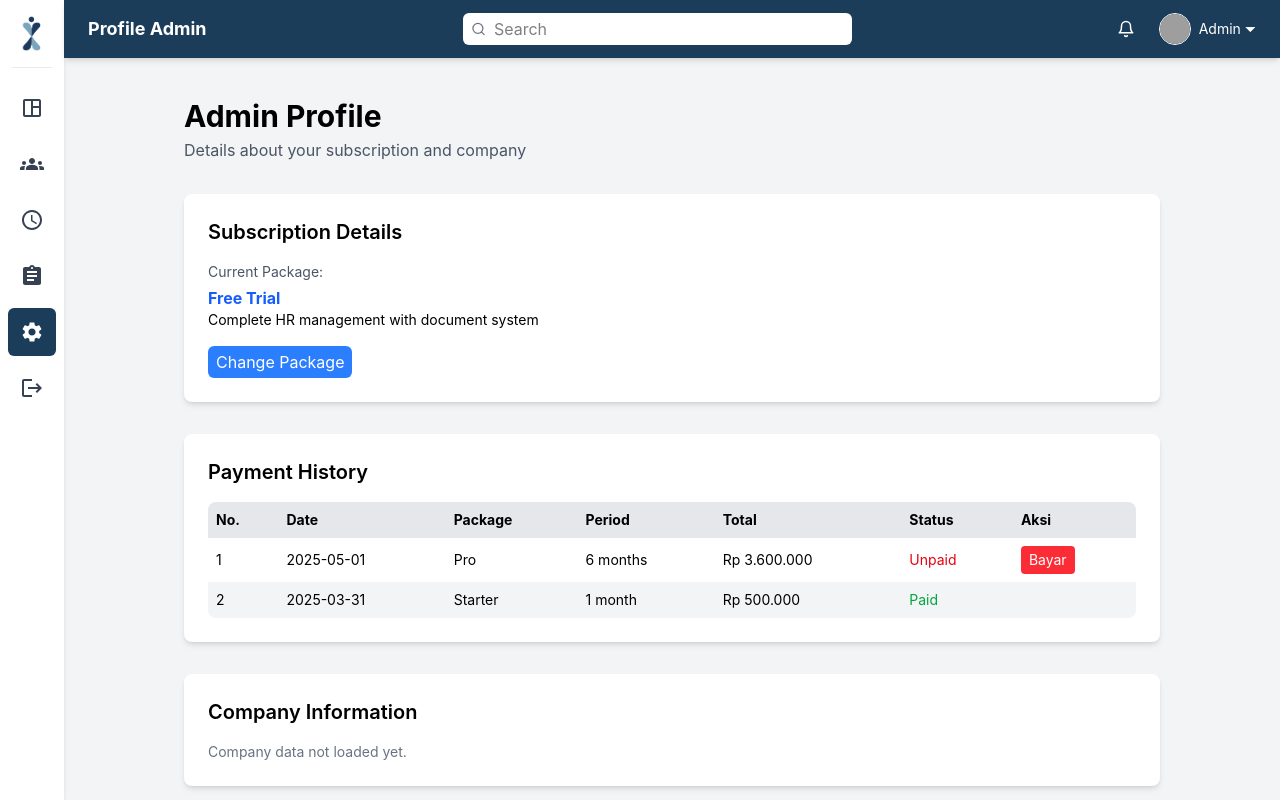
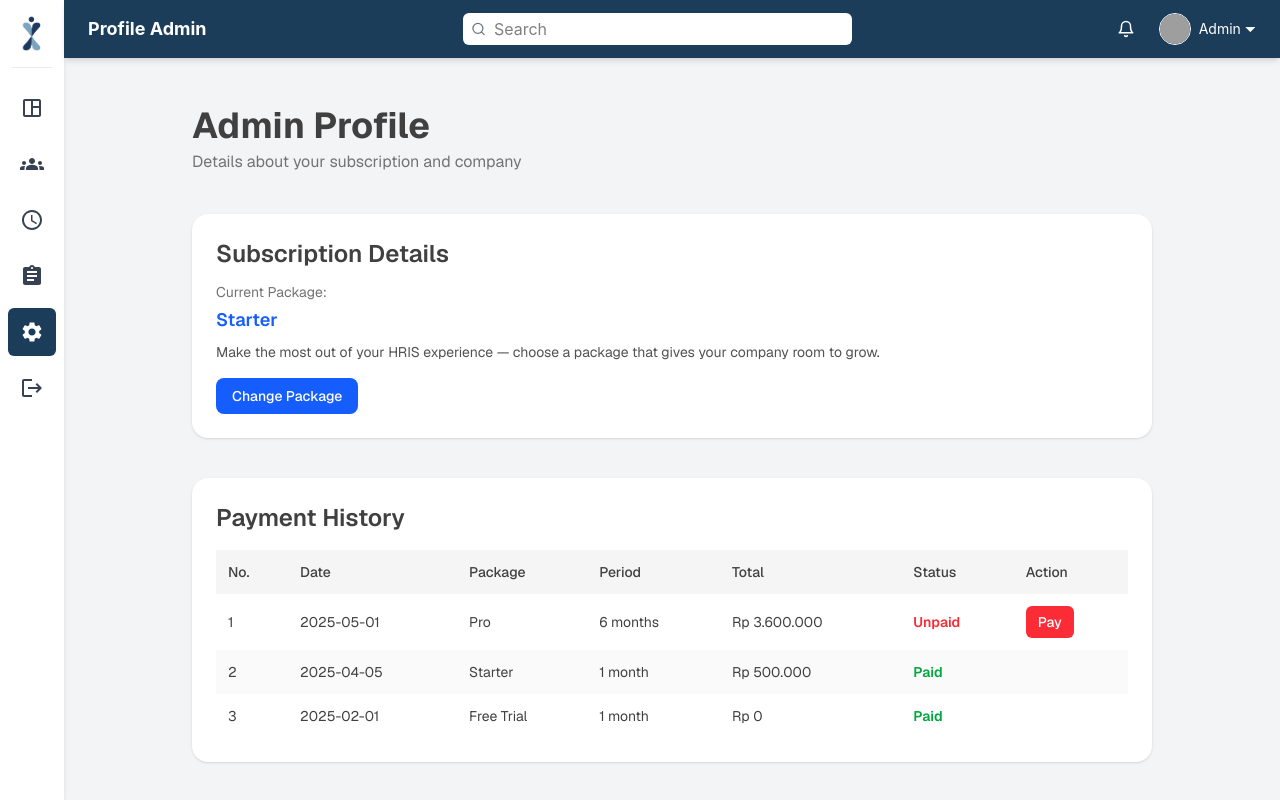
Before and after one commit to yumarakhas/PBL_CMLABS, a Next.js app in the folder hris-frontend/: page /admin/profile-admin in a window 1280 px wide. Shown: the top 800 px of the page. Built offline with nearby package versions, Linux system fonts and the light colour scheme; no server answers; grey boxes are pictures that could not be loaded.

Commit message:
update frontend

```diff
--- a/hris-frontend/package.json
+++ b/hris-frontend/package.json
@@ -12,9 +12,9 @@
     "@radix-ui/react-slot": "^1.2.3",
     "aos": "^2.3.4",
     "axios": "^1.9.0",
-    "cookies-next": "^6.0.0",
     "class-variance-authority": "^0.7.1",
     "clsx": "^2.1.1",
+    "cookies-next": "^6.0.0",
     "emailjs-com": "^3.2.0",
     "file-saver": "^2.0.5",
     "file-server": "^2.2.1",
--- a/hris-frontend/src/app/admin/profile-admin/page.tsx
+++ b/hris-frontend/src/app/admin/profile-admin/page.tsx
@@ -2,8 +2,6 @@
 
 import { useEffect, useState } from 'react'
 import { useRouter } from 'next/navigation'
-
-
 
 type Company = {
   name: string
@@ -16,8 +14,8 @@ type Company = {
 
 export default function AdminProfile() {
   const [company, setCompany] = useState<Company | null>(null)
+  const router = useRouter()
 
-  // Dummy payment data
   const payments = [
     {
       id: 1,
@@ -29,16 +27,21 @@ export default function AdminProfile() {
     },
     {
       id: 2,
-      orderDate: '2025-03-31',
+      orderDate: '2025-04-05',
       package: 'Starter',
       period: '1 month',
       total: 'Rp 500.000',
       status: 'Paid',
     },
+    {
+      id: 3,
+      orderDate: '2025-02-01',
+      package: 'Free Trial',
+      period: '1 month',
+      total: 'Rp 0',
+      status: 'Paid',
+    },
   ];
-
-  const router = useRouter()
-
 
   useEffect(() => {
     fetch('http://localhost:8000/api/companies/1')
@@ -50,56 +53,63 @@ export default function AdminProfile() {
   }, [])
 
   return (
-  <div className="max-w-5xl mx-auto p-6 space-y-8">
+    <div className="max-w-5xl mx-auto p-8 space-y-10 text-neutral-700 font-sans">
       {/* Admin Section */}
-      <div className="space-y-1">
-        <h1 className="text-3xl font-bold">Admin Profile</h1>
-        <p className="text-gray-600">Details about your subscription and company</p>
+      <div>
+        <h1 className="text-4xl font-bold mb-1">Admin Profile</h1>
+        <p className="text-base text-neutral-500">Details about your subscription and company</p>
       </div>
 
       {/* Subscription Info */}
-      <div className="bg-white rounded-lg shadow-md p-6">
-        <h2 className="text-xl font-semibold mb-4">Subscription Details</h2>
-        <p className="text-sm text-gray-600 mb-1">Current Package:</p>
-        <p className="font-bold text-blue-600">Free Trial</p>
-        <p className="text-sm mb-4">Complete HR management with document system</p>
-        <button onClick={() => router.push('/package-plans')} className="px-2 py-1 bg-blue-500 text-white rounded-md cursor-pointer hover:bg-blue-600 transition">
+      <div className="bg-white rounded-2xl shadow p-6">
+        <h2 className="text-2xl font-semibold mb-3">Subscription Details</h2>
+        <p className="text-sm text-neutral-500 mb-1">Current Package:</p>
+        <p className="font-semibold text-blue-600 text-lg mb-2">Starter</p>
+        <p className="text-sm text-neutral-600 mb-4">
+          Make the most out of your HRIS experience — choose a package that gives your company room to grow.
+        </p>
+        <button
+          onClick={() => router.push('/package-plans')}
+          className="px-4 py-2 text-sm font-medium bg-blue-600 text-white rounded-lg hover:bg-blue-700 transition-colors"
+        >
           Change Package
         </button>
-
       </div>
 
       {/* Payment History */}
-      <div className="bg-white rounded-lg shadow-md p-6">
-        <h2 className="text-xl font-semibold mb-4">Payment History</h2>
-        <table className="w-full text-sm rounded-lg overflow-hidden">
+      <div className="bg-white rounded-2xl shadow p-6">
+        <h2 className="text-2xl font-semibold mb-4">Payment History</h2>
+        <div className="overflow-x-auto">
+          <table className="w-full text-sm">
             <thead>
-            <tr className="bg-gray-200 text-left">
-              <th className="p-2">No.</th>
-              <th className="p-2">Date</th>
-              <th className="p-2">Package</th>
-              <th className="p-2">Period</th>
-              <th className="p-2">Total</th>
-              <th className="p-2">Status</th>
-              <th className="p-2">Aksi</th>
+              <tr className="bg-neutral-100 text-left">
+                <th className="p-3 font-medium">No.</th>
+                <th className="p-3 font-medium">Date</th>
+                <th className="p-3 font-medium">Package</th>
+                <th className="p-3 font-medium">Period</th>
+                <th className="p-3 font-medium">Total</th>
+                <th className="p-3 font-medium">Status</th>
+                <th className="p-3 font-medium">Action</th>
               </tr>
             </thead>
             <tbody>
               {payments.map((item) => (
-              <tr key={item.id} className="even:bg-gray-100">
-                <td className="p-2">{item.id}</td>
-                <td className="p-2">{item.orderDate}</td>
-                <td className="p-2">{item.package}</td>
-                <td className="p-2">{item.period}</td>
-                <td className="p-2">{item.total}</td>
-                <td className="p-2 text-sm">
-                  <span className={item.status === 'Paid' ? 'text-green-600' : 'text-red-600'}>
+                <tr key={item.id} className="even:bg-neutral-50">
+                  <td className="p-3">{item.id}</td>
+                  <td className="p-3">{item.orderDate}</td>
+                  <td className="p-3">{item.package}</td>
+                  <td className="p-3">{item.period}</td>
+                  <td className="p-3">{item.total}</td>
+                  <td className="p-3">
+                    <span className={item.status === 'Paid' ? 'text-green-600 font-semibold' : 'text-red-500 font-semibold'}>
                       {item.status}
                     </span>
                   </td>
-                <td className="p-2">
+                  <td className="p-3">
                     {item.status === 'Unpaid' && (
-                    <button className="px-2 py-1 bg-red-500 text-white rounded cursor-pointer hover:bg-red-600 transition">Bayar</button>
+                      <button className="px-3 py-1.5 bg-red-500 text-white rounded-md hover:bg-red-600 text-sm font-medium">
+                        Pay
+                      </button>
                     )}
                   </td>
                 </tr>
@@ -107,25 +117,24 @@ export default function AdminProfile() {
             </tbody>
           </table>
         </div>
+      </div>
 
       {/* Company Info */}
-      <div className="bg-white rounded-lg shadow-md p-6">
-        <div className="flex justify-between items-center mb-4">
-          <h2 className="text-xl font-semibold">Company Information</h2>
-        </div>
+      <div className="bg-white rounded-2xl shadow p-6">
+        <h2 className="text-2xl font-semibold mb-4">Company Information</h2>
         {company ? (
-          <div className="space-y-1 text-sm">
-            <p><strong>Name:</strong> {company.name}</p>
-            <p><strong>Email:</strong> {company.email}</p>
-            <p><strong>Phone:</strong> {company.head_office_phone}</p>
-            <p><strong>Backup Phone:</strong> {company.head_office_phone_backup}</p>
-            <p><strong>Address:</strong> {company.head_office_address}</p>
-            <p><strong>Description:</strong> {company.description}</p>
+          <div className="text-sm space-y-1">
+            <p><span className="font-medium">Name:</span> {company.name}</p>
+            <p><span className="font-medium">Email:</span> {company.email}</p>
+            <p><span className="font-medium">Phone:</span> {company.head_office_phone}</p>
+            <p><span className="font-medium">Backup Phone:</span> {company.head_office_phone_backup}</p>
+            <p><span className="font-medium">Address:</span> {company.head_office_address}</p>
+            <p><span className="font-medium">Description:</span> {company.description}</p>
           </div>
         ) : (
-          <p className="text-gray-500 text-sm">Company data not loaded yet.</p>
+          <p className="text-neutral-400 text-sm">Company data not loaded yet.</p>
         )}
       </div>
     </div>
-  );
+  )
 }
--- a/hris-frontend/src/app/page.tsx
+++ b/hris-frontend/src/app/page.tsx
@@ -548,7 +548,7 @@ export default function Home() {
                   className="object-contain"
                 />
               </div>
-              <p className="text-gray-600 mt-4 font-medium text-center">PT cmlabs Indonesia Digital</p>
+              <p className="text-gray-600 mt-4 font-medium text-center">PT CM Labs Indonesia Digital</p>
             </div>
           </div>
         </div>
--- a/hris-frontend/src/app/signin/idemployee/page.tsx
+++ b/hris-frontend/src/app/signin/idemployee/page.tsx
@@ -41,7 +41,7 @@ export default function SignInWithIDEmployee() {
             </Link>
           </div>
 
-          <h1 className="text-2xl sm:text-3xl font-bold mb-3">
+          <h1 className="text-xl sm:text-2xl font-bold mb-3">
             Sign in with ID Employee
           </h1>
           <p className="text-gray-600 mb-6">
@@ -69,7 +69,7 @@ export default function SignInWithIDEmployee() {
               <input
                 type="text"
                 placeholder="Enter your ID Employee"
-                className="w-full border border-gray-400 p-3 rounded"
+                className="w-full border border-gray-400 p-2 rounded"
               />
             </div>
 
@@ -80,7 +80,7 @@ export default function SignInWithIDEmployee() {
                 <input
                   type={showPassword ? "text" : "password"} // Mengubah tipe input berdasarkan state showPassword
                   placeholder="Enter your password"
-                  className="w-full border border-gray-400 p-3 rounded pr-10" // Tambahkan padding kanan untuk ikon
+                  className="w-full border border-gray-400 p-2 rounded pr-10" // Tambahkan padding kanan untuk ikon
                 />
                 <button
                   type="button" // Penting: atur type menjadi button agar tidak submit form
@@ -122,7 +122,7 @@ export default function SignInWithIDEmployee() {
             {/* Tombol Sign In */}
             <button
               type="submit"
-              className="w-full bg-gray-800 text-white py-4 rounded font-semibold hover:bg-gray-900 transition"
+              className="w-full bg-blue-600 text-white py-3 rounded font-semibold hover:bg-blue-700 transition"
             >
               SIGN IN
             </button>
@@ -130,7 +130,7 @@ export default function SignInWithIDEmployee() {
             {/* Tombol Sign in dengan metode lain */}
             <button
               type="button"
-              className="w-full border border-black py-4 rounded font-semibold hover:bg-gray-100 transition"
+              className="w-full border border-black py-3 rounded font-semibold hover:bg-blue-100 transition"
             >
               Use a different sign-in method
             </button>
--- a/hris-frontend/src/app/signin/page.tsx
+++ b/hris-frontend/src/app/signin/page.tsx
@@ -42,7 +42,7 @@ export default function SignInPage() {
       </div>
 
       {/* Kanan - Form */}
-      <div className="w-full lg:w-1/2 flex flex-col justify-between bg-[#ffffff] px-6 sm:px-12 md:px-16 lg:px-20 py-10">
+      <div className="w-full lg:w-1/2 flex flex-col justify-between bg-[#ffffff] px-4 sm:px-6 md:px-10 lg:px-12 py-8">
         <div>
           <div className="flex justify-between items-center mb-8">
             <Image src="/assets/img/LogoHRIS.png" alt="Logo" width={90} height={90} />
@@ -51,7 +51,7 @@ export default function SignInPage() {
             </Link>
           </div>
 
-          <h1 className="text-2xl sm:text-3xl font-bold mb-3">Sign in</h1>
+          <h1 className="text-xl sm:text-2xl font-bold mb-2">Sign in</h1>
           <p className="text-gray-600 mb-6">
             Welcome back to HRIS cmlabs! Manage everything with ease.
           </p>
@@ -115,21 +115,21 @@ export default function SignInPage() {
 
             <button
               type="submit"
-              className="w-full bg-gray-800 text-white py-4 rounded font-semibold hover:bg-gray-900 transition"
+              className="w-full bg-blue-600 text-white py-3 rounded font-semibold hover:bg-blue-700 transition text-sm"
             >
               SIGN IN
             </button>
 
             <button
               type="button"
-              className="w-full border border-black py-4 rounded font-semibold hover:bg-gray-100 transition"
+              className="w-full border border-black py-3 rounded font-semibold hover:bg-blue-100 transition"
             >
               Sign in with Google
             </button>
 
             <Link
               href="/signin/idemployee"
-              className="block text-center w-full border border-black py-4 rounded font-semibold hover:bg-gray-100 transition"
+              className="block text-center w-full border border-black py-3 rounded font-semibold hover:bg-blue-100 transition"
             >
               Sign in with ID Employee
             </Link>
--- a/hris-frontend/src/app/signup/page.tsx
+++ b/hris-frontend/src/app/signup/page.tsx
@@ -87,7 +87,7 @@ export default function SignUpPage() {
                   value={form.firstName}
                   onChange={handleChange}
                   placeholder="Enter your first name"
-                  className="w-full border border-gray-400 p-3 rounded"
+                  className="w-full border border-gray-400 p-2 rounded"
                 />
               </div>
               <div className="w-full">
@@ -98,7 +98,7 @@ export default function SignUpPage() {
                   value={form.lastName}
                   onChange={handleChange}
                   placeholder="Enter your last name"
-                  className="w-full border border-gray-400 p-3 rounded"
+                  className="w-full border border-gray-400 p-2 rounded"
                 />
               </div>
             </div>
@@ -111,7 +111,7 @@ export default function SignUpPage() {
                 value={form.email}
                 onChange={handleChange}
                 placeholder="Enter your email"
-                className="w-full border border-gray-400 p-3 rounded"
+                className="w-full border border-gray-400 p-2 rounded"
               />
               {errors.email && <p className="text-red-500 text-sm">{errors.email[0]}</p>}
             </div>
@@ -125,7 +125,7 @@ export default function SignUpPage() {
                   value={form.password}
                   onChange={handleChange}
                   placeholder="Enter your password"
-                  className="w-full border border-gray-400 p-3 rounded pr-10"
+                  className="w-full border border-gray-400 p-2 rounded pr-10"
                 />
                 <button
                   type="button"
@@ -147,7 +147,7 @@ export default function SignUpPage() {
                   value={form.confirmPassword}
                   onChange={handleChange}
                   placeholder="Enter your confirm password"
-                  className="w-full border border-gray-400 p-3 rounded pr-10"
+                  className="w-full border border-gray-400 p-2 rounded pr-10"
                 />
                 <button
                   type="button"
@@ -171,7 +171,7 @@ export default function SignUpPage() {
 
             <button
               type="submit"
-              className="w-full bg-gray-800 text-white py-4 rounded font-semibold hover:bg-gray-900 transition"
+              className="w-full bg-blue-500 text-white py-3 rounded font-semibold hover:bg-blue-700 transition"
             >
               SIGN UP
             </button>
@@ -179,7 +179,7 @@ export default function SignUpPage() {
             <button
               type="button"
               onClick={handleGoogleSignup}
-              className="w-full border border-black py-4 rounded font-semibold hover:bg-gray-100 transition"
+              className="w-full border border-black py-3 rounded font-semibold hover:bg-blue-100 transition"
             >
               Sign up with Google
             </button>
```
Also changed, not shown: 2 other files (tests, documents, lock files or other folders). Lines whose indentation alone changed are shown as unchanged.
